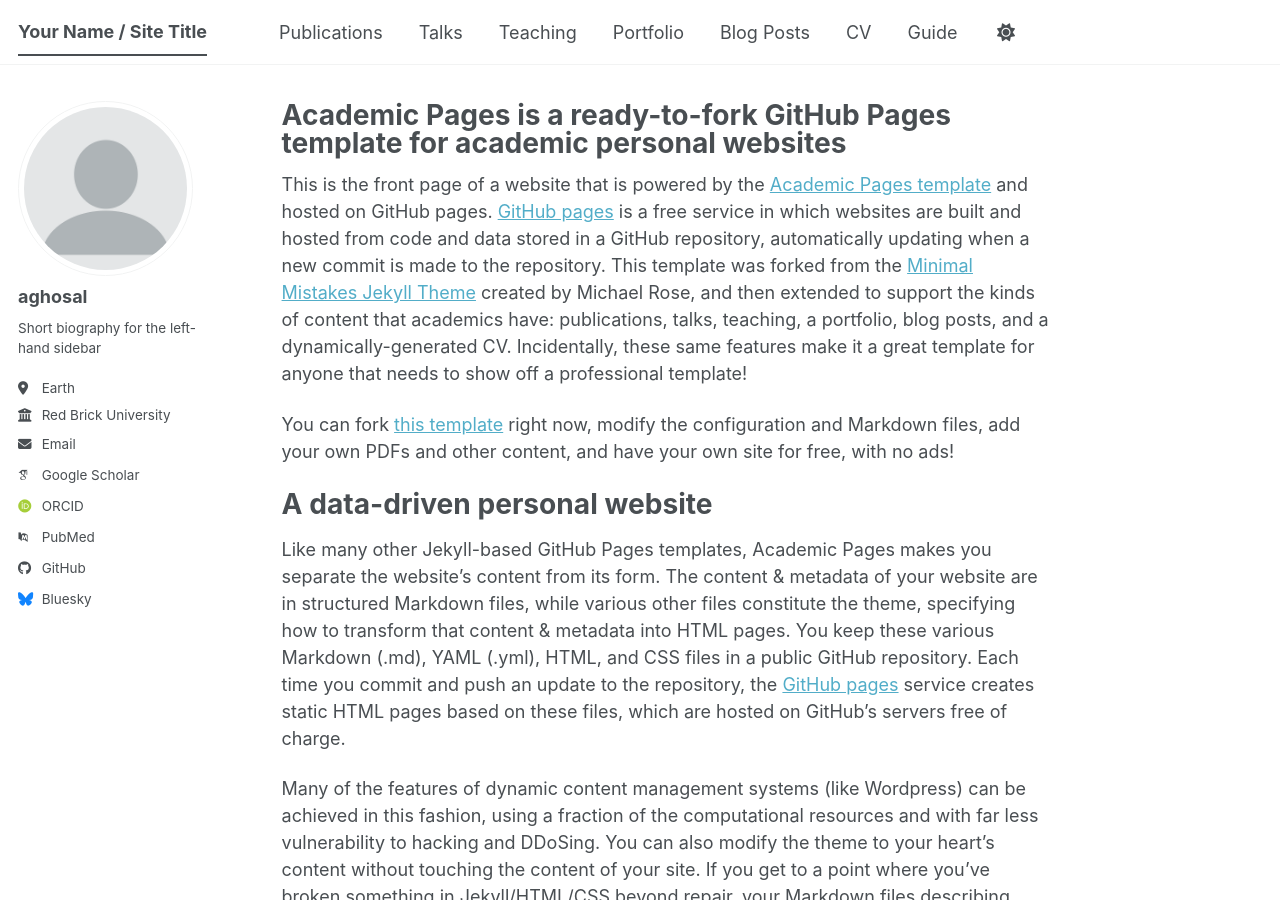
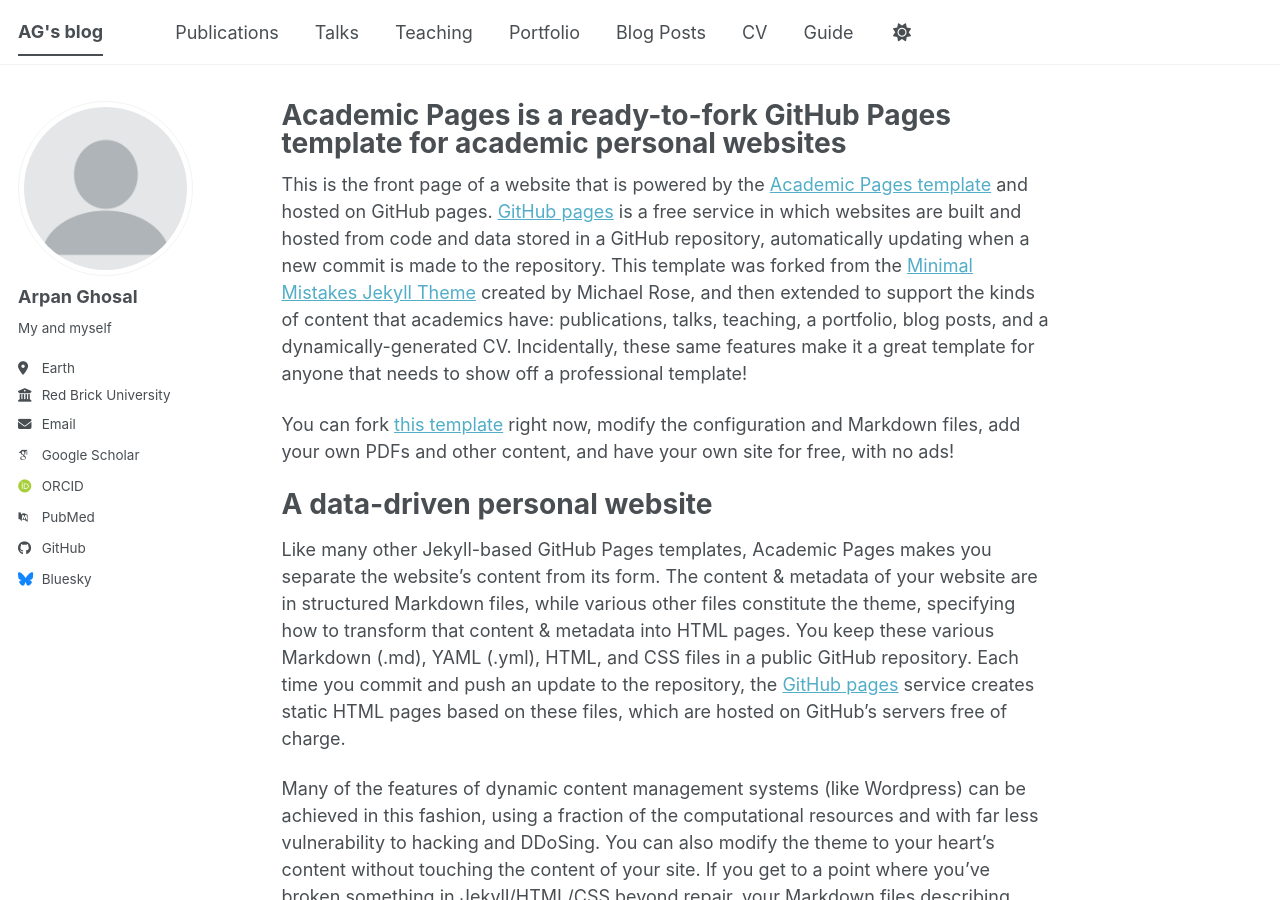
Before and after one commit to arpanghosal/arpanghosal.github.io, a Jekyll site: the page built from _pages/about.md, in a window 1280 px wide and 900 px high. Built offline with Jekyll 4.4.1, drawn with Linux system fonts in a browser that asks for light colours; some web fonts are replaced; a script bundle is joined from its source files by our own code; library files that are not in the unit come from our copies.

Commit message:
Modify site configuration and author details
Updated site title, URL, repository, author name, and bio.

```diff
--- a/_config.yml
+++ b/_config.yml
@@ -9,14 +9,14 @@
 # Basic Site Settings
 locale                   : "en-US"
 site_theme               : "default" # The available themes options are "default", "air", "sunrise", "mint", "dirt" and "contrast"
-title                    : "Your Name / Site Title"
+title                    : "AG's blog"
 title_separator          : "-"
 name                     : &name "Arpan Ghosal"
 description              : &description "Physics student/researcher"   # Update this with a general description of your site, this is the default if not overridden by a page
-url                      : https://academicpages.github.io # The base hostname & protocol for your site e.g. "https://[your GitHub username].github.io",
+url                      : https://arpanghosal.github.io # The base hostname & protocol for your site e.g. "https://[your GitHub username].github.io",
                                                            # or if you already have some other page hosted on Github then use "https://[your GitHub username].github.io/[Your Repo Name]"
 baseurl                  : "" # the subpath of your site, e.g. "/blog"
-repository               : "academicpages/academicpages.github.io"
+repository               : "arpanghosal/arpanghosal.github.io"
 
 # Site Author - The following control what appear as part of the author content on the side bar.
 #               If a field is blank the icon and link will not appear, otherwise it will be shown.
@@ -24,9 +24,9 @@
 author:
   # Biographic information
   avatar           : "profile.png"
-  name             : "aghosal"
+  name             : "Arpan Ghosal"
   pronouns         : # example: "she/her"
-  bio              : "Short biography for the left-hand sidebar"
+  bio              : "My and myself"
   location         : "Earth"
   employer         : "Red Brick University"
   uri              : # URL
```
